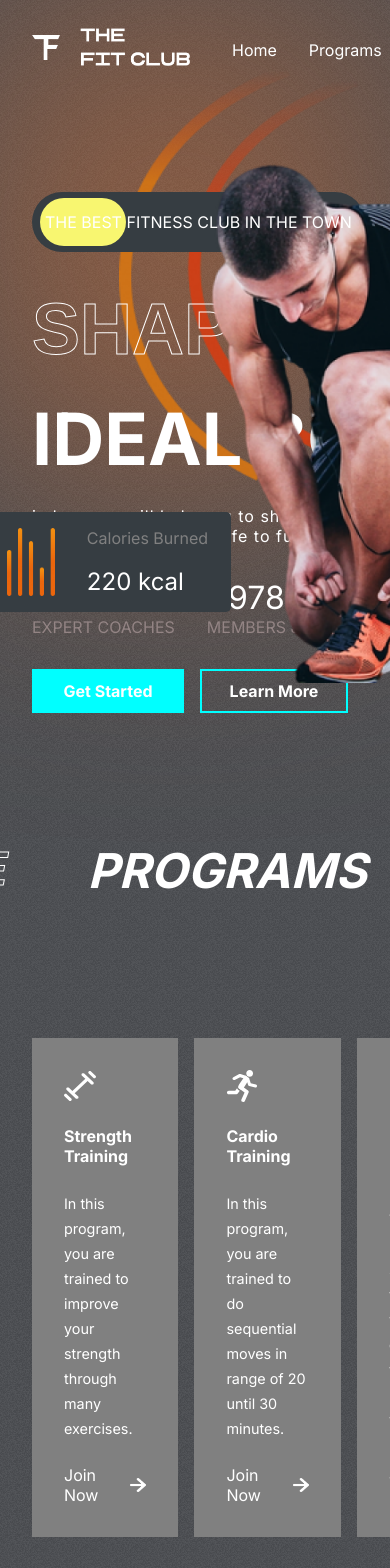
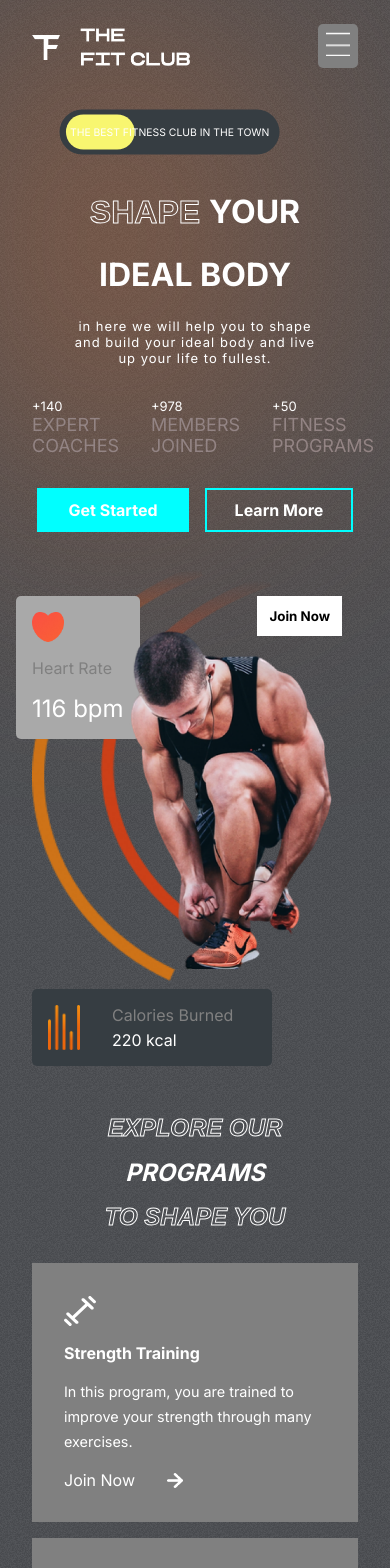
Before and after one commit to raselcsedev/fitClub-starter, a React (Create React App) app: page / in a window 390 px wide. Shown: the top 1568 px of the page. Built offline with nearby package versions, Linux system fonts and the light colour scheme.

Commit message:
responsive for mobile

```diff
--- a/src/components/Footer/Footer.css
+++ b/src/components/Footer/Footer.css
@@ -25,3 +25,19 @@
 .logo-f>img{
     width: 10rem;
 }
+.blur-f-1{
+    bottom: 0;
+    right: 15%;
+    width: 26rem;
+    height: 12rem;
+    filter: blur(200px);
+    background: red;
+}
+.blur-f-2{
+    bottom: 0;
+    left: 15%;
+    width: 26rem;
+    height: 12rem;
+    filter: blur(200px);
+    background: rgb(255, 115, 0);
+}
--- a/src/components/Footer/Footer.js
+++ b/src/components/Footer/Footer.js
@@ -18,6 +18,9 @@ const Footer = () => {
       <div className="logo-f">
         <img src={Logo} alt="" />
       </div>
+
+      <div className="blur blur-f-1"></div>
+      <div className="blur blur-f-2"></div>
       </div>
     </div>
   );
--- a/src/components/Header/Header.css
+++ b/src/components/Header/Header.css
@@ -18,3 +18,15 @@
     color: rgb(249, 181, 63);
 
 }
+@media screen and (max-width: 768px){
+    .header>:nth-child(2){
+        position: fixed;
+        right: 2rem;
+        z-index: 99;
+    }
+    .header-menu{
+        flex-direction: column;
+        background-color: grey;
+        padding: 2rem;
+    }
+}
--- a/src/components/Header/Header.js
+++ b/src/components/Header/Header.js
@@ -1,22 +1,35 @@
-import React from 'react';
-import './Header.css';
-import logo from '../../assets/logo.png';
+import React, { useState } from "react";
+import "./Header.css";
+import logo from "../../assets/logo.png";
+import Bars from "../../assets/bars.png";
 
 const Header = () => {
-    return (
-        <div className='header'>
-            <img className='logo' src={logo} alt="" />
-            <ul className='header-menu'>
-                <li>Home</li>
-                <li>Programs</li>
-                <li>Why us</li>
-                <li>Plans</li>
-                <li>Testimonials</li>
-            </ul>
-
-
+  const mobile = window.innerWidth <= 768 ? true : false;
+  const [menuOpened, setMenuOpened] = useState(false);
+  return (
+    <div className="header">
+      <img className="logo" src={logo} alt="" />
+      {menuOpened === false && mobile === true ? (
+        <div style={{ backgroundColor: "gray", padding: "0.5rem", borderRadius: '5px' }}
+        onClick={()=> setMenuOpened(true)}
+        >
+          <img
+            src={Bars}
+            style={{ width: "1.5rem", height: "1.5rem" }}
+            alt=""
+          />
         </div>
-    );
+      ) : (
+        <ul className="header-menu">
+          <li onClick={()=>setMenuOpened(false)}>Home</li>
+          <li onClick={()=>setMenuOpened(false)}>Programs</li>
+          <li onClick={()=>setMenuOpened(false)}>Why us</li>
+          <li onClick={()=>setMenuOpened(false)}>Plans</li>
+          <li onClick={()=>setMenuOpened(false)}>Testimonials</li>
+        </ul>
+      )}
+    </div>
+  );
 };
 
 export default Header;
--- a/src/components/Hero/Hero.css
+++ b/src/components/Hero/Hero.css
@@ -167,3 +167,74 @@
     color: white;
     font-size: 1.5rem;
 }
+
+
+@media screen and (max-width: 768px) {
+    .hero{
+        flex-direction: column ;
+    }
+    .hero-blur{
+        width: 14rem;
+    }
+    .best-ad{
+        margin-top: 0;
+        font-size: small;
+        align-items: center;
+        transform: scale(0.8);
+    }
+    .hero-text{
+        font-size: xx-large;
+        align-items: center;
+        justify-content: center;
+
+    }
+    .hero-text> div:nth-of-type(3){
+        font-size: small;
+        font-weight: 200;
+        letter-spacing: 1px;
+        text-align: center;
+    }
+    .hero-buttons{
+        justify-content: center;
+    }
+    .figures>div>span:nth-last-of-type(1){
+        font-size: large;
+    }
+    .figures>div>span:nth-last-of-type(2){
+        font-size: small;
+    }
+    .right-h{
+        position: relative;
+        background: none;
+    }
+    .heart-rate{
+        left: 1rem;
+        top: 2rem;
+    }
+    .calories{
+        position: relative;
+        top: 5rem;
+        left: 2rem;
+    }
+    .calories>img{
+        width: 2rem;
+    }
+    .calories>div>:nth-child(2){
+        color: white;
+        font-size: 1rem;
+    }
+    .hero-image{
+        position: relative;
+        width: 15rem;
+        left: 7rem;
+        top: 4rem;
+        align-self: center;
+    }
+    .hero-image-back{
+        width: 15rem;
+        left: 2rem;
+        top: 0rem;
+    }
+
+
+}
--- a/src/components/Hero/Hero.js
+++ b/src/components/Hero/Hero.js
@@ -5,15 +5,22 @@ import Heart from "../../assets/heart.png";
 import Hero_image from "../../assets/hero_image.png";
 import Hero_image_back from "../../assets/hero_image_back.png";
 import Calories from "../../assets/calories.png";
+import { motion } from "framer-motion";
 
 const Hero = () => {
+  const transition = { type: "spring", duration: 3 };
+  const mobile = window.innerWidth<=768 ? true: false;
   return (
     <div className="hero">
       <div className="blur hero-blur"></div>
       <div className="left-h">
         <Header />
         <div className="best-ad">
-          <div></div>
+          <motion.div
+            initial={{ left: mobile? "178":"238px" }}
+            whileInView={{ left: "8px" }}
+            transition={{ ...transition, type: "tween" }}
+          ></motion.div>
           <span>The Best Fitness Club in the Town</span>
         </div>
         <div className="hero-text">
@@ -53,21 +60,34 @@ const Hero = () => {
       </div>
       <div className="right-h">
         <button className="btn">Join Now</button>
-        <div className="heart-rate">
+        <motion.div
+          initial={{ right: "-1rem" }}
+          whileInView={{ right: "4rem" }}
+          transition={{ ...transition, type: "tween" }}
+          className="heart-rate"
+        >
           <img src={Heart} alt="" />
           <span>Heart Rate</span>
           <span>116 bpm</span>
-        </div>
+        </motion.div>
 
         <img src={Hero_image} className="hero-image" alt="Hero" />
-        <img src={Hero_image_back} className="hero-image-back" alt="HeroBack" />
-        <div className="calories">
+        <motion.img
+        initial={{ right: "11rem" }}
+        whileInView={{ right: "20rem" }}
+        transition={{ ...transition, type: "tween" }}
+         src={Hero_image_back} className="hero-image-back" alt="HeroBack" />
+        <motion.div
+        initial={{ right: "34rem" }}
+        whileInView={{ right: "28rem" }}
+        transition={{ ...transition, type: "tween" }}
+         className="calories">
           <img src={Calories} alt="" />
           <div>
             <span>Calories Burned</span>
             <span>220 kcal</span>
           </div>
-        </div>
+        </motion.div>
       </div>
     </div>
   );
--- a/src/components/Join/Join.css
+++ b/src/components/Join/Join.css
@@ -45,3 +45,18 @@
     background-color: orange;
     color: white;
 }
+
+@media screen and (max-width: 768px){
+    .join{
+        flex-direction: column;
+        gap: 1rem;
+    }
+    .left-j{
+        font-size: x-large;
+        flex-direction: column;
+
+    }
+    .right-j{
+        padding: 2rem;
+    }
+}
--- a/src/components/Plans/Plans.css
+++ b/src/components/Plans/Plans.css
@@ -12,6 +12,18 @@
     align-items: center;
     justify-content: center;
     gap: 3rem;
+}
+.plans-blur-1{
+    width: 32rem;
+    height: 23rem;
+    top: 6rem;
+    left: 0rem;
+}
+.plans-blur-2{
+    width: 32rem;
+    height: 23rem;
+    top: 10rem;
+    right: 0rem;
 }
 .plan{
     display: flex;
@@ -62,3 +74,12 @@
 .plans>:nth-child(2)>button{
     color: orange;
 }
+
+@media screen and (max-width: 768px){
+    .plans{
+        flex-direction: column;
+    }
+    .plans> :nth-child(2){
+        transform: none;
+    }
+}
--- a/src/components/Programs/Programs.css
+++ b/src/components/Programs/Programs.css
@@ -54,3 +54,16 @@
     width: 1rem;
 
 }
+@media screen and (max-width: 768px){
+    .programs-header{
+        flex-direction: column;
+        gap: 1rem;
+        font-size: x-large;
+        align-items: center;
+        justify-content: center;
+        margin-top: 2rem;
+    }
+    .program-categories{
+        flex-direction: column;
+    }
+}
--- a/src/components/Reasons/Reasons.css
+++ b/src/components/Reasons/Reasons.css
@@ -72,3 +72,30 @@
 .partners>img{
     width: 2.5rem;
 }
+
+@media screen and (max-width: 768px){
+    .reasons{
+        flex-direction: column;
+    }
+    .left-r{
+        grid-auto-rows: auto;
+        overflow: hidden;
+    }
+    .left-r> :nth-child(1){
+        width: 7rem;
+        height: 17rem;
+    }
+    .left-r> :nth-child(2){
+        width: 15rem;
+        height: 10rem;
+    }
+    .left-r> :nth-child(3){
+        width: 7rem;
+        height: 6rem;
+
+    }
+    .left-r> :nth-child(4){
+        width: 7rem;
+        height: 6rem;
+    }
+}
--- a/src/components/Testimonials/Testimonials.css
+++ b/src/components/Testimonials/Testimonials.css
@@ -69,3 +69,35 @@
     width: 1.5rem;
     cursor: pointer;
 }
+
+@media screen and (max-width: 768px){
+    .testimonials{
+        flex-direction: column;
+    }
+    .left-t>:nth-child(2),
+    .left-t>:nth-child(3){
+        font-size: xx-large;
+    }
+    .right-t{
+        display: flex;
+        flex-direction: column;
+        align-items: center;
+        justify-content: center;
+        gap: 2rem;
+    }
+    .right-t>div{
+        position: relative;
+        display: none;
+    }
+    .right-t>img{
+        top: 0;
+        right: 0;
+        position: relative;
+        align-items: center;
+    }
+    .right-t>:last-child{
+        display: block;
+        bottom: 0;
+        left: 0;
+    }
+}
--- a/src/components/Testimonials/Testimonials.js
+++ b/src/components/Testimonials/Testimonials.js
@@ -4,8 +4,10 @@ import { testimonialsData } from "../../data/testimonialsData";
 import { useState } from "react";
 import leftArrow from '../../assets/leftArrow.png';
 import rightArrow from '../../assets/rightArrow.png';
+import { motion } from "framer-motion";
 
 const Testimonials = () => {
+  const transition = { type: "spring", duration: 3 };
   const [selected, setSelected] = useState(0);
   const tLength = testimonialsData.length;
 
@@ -15,7 +17,13 @@ const Testimonials = () => {
         <span>Testimonials</span>
         <span className="stroke-text">What they</span>
         <span>say about us</span>
-        <span>{testimonialsData[selected].review}</span>
+        <motion.span
+        key={selected}
+        initial={{ opacity:0, x: 100}}
+        animate={{ opacity:1, x: 0 }}
+        exit={{ opacity:0, x: -100 }}
+        transition={transition}
+        >{testimonialsData[selected].review}</motion.span>
         <span>
           <span style={{ color: "orange" }}>
             {testimonialsData[selected].name}
@@ -24,9 +32,24 @@ const Testimonials = () => {
         </span>
       </div>
       <div className="right-t">
-        <div></div>
-        <div></div>
-        <img
+        <motion.div
+        initial={{ opacity:0, x: -100}}
+        whileInView={{ opacity:1, x: 0 }}
+        transition={{ ...transition, duration: 2 }}
+
+        ></motion.div>
+        <motion.div
+        initial={{ opacity:0, x: 100}}
+        whileInView={{ opacity:1, x: 0 }}
+        transition={{ ...transition, duration: 2 }}
+
+        ></motion.div>
+        <motion.img
+        key={selected}
+        initial={{ opacity:0, x: 100}}
+        animate={{ opacity:1, x: 0 }}
+        exit={{ opacity:0, x: -100 }}
+        transition={transition}
          src={testimonialsData[selected].image} alt="" />
         <div className="arrows">
           <img
```
